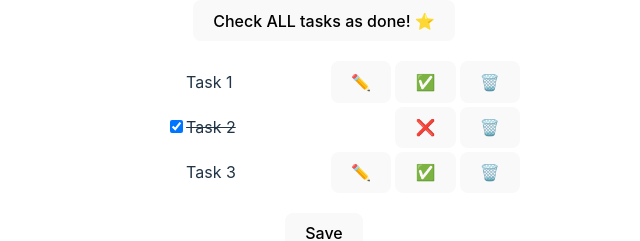
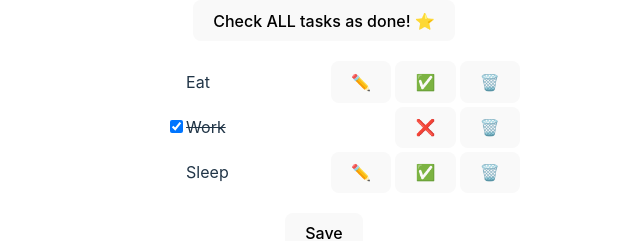
Before and after one commit to danaj22/TASKS, a React (Vite) app: page / in a window 1280 px wide. Shown: the part 357-598 px from the top of the page, without its empty margins (316-956 px from the left). Built offline with nearby package versions, Linux system fonts and the light colour scheme.

Commit message:
save plans in localStorage

```diff
--- a/src/components/TaskListNavigation.tsx
+++ b/src/components/TaskListNavigation.tsx
@@ -1,22 +1,22 @@
 import { useState } from "react";
-import { Task, TaskCollection } from "./Task";
+import { TaskCollection } from "./Task";
 
 interface TaskListNavigationProps {
   plans: TaskCollection[];
-  selectedList: (tasks: Task[]) => void;
+  selectPlan: (plan: TaskCollection) => void;
   addNewPlan: (planName: string) => void;
 }
 
 function TaskListNavigation({
-  selectedList,
+  selectPlan,
   plans,
   addNewPlan,
 }: TaskListNavigationProps) {
   const [editMode, setEditMode] = useState(false);
   const [planName, setPlanName] = useState("");
 
-  const handleClick = (tasks: TaskCollection) => {
-    selectedList(tasks.tasks);
+  const handleClick = (plan: TaskCollection) => {
+    selectPlan(plan);
   };
 
   const createPlan = (name: string) => {
--- a/src/components/ToDoApp.tsx
+++ b/src/components/ToDoApp.tsx
@@ -5,15 +5,14 @@ import RemoveTasks from "./RemoveTasks";
 import TaskListNavigation from "./TaskListNavigation";
 import { Task, TaskCollection } from "./Task";
 
-function ToDoApp() {
-  const [plans, setPlans] = useState<TaskCollection[]>([
+const sampleData = [
   {
     id: 1,
     name: "Plan for today",
     tasks: [
-        { id: "1", name: "Task 1", isDone: false },
-        { id: "2", name: "Task 2", isDone: true },
-        { id: "3", name: "Task 3", isDone: false },
+      { id: "1", name: "Eat", isDone: false },
+      { id: "2", name: "Work", isDone: true },
+      { id: "3", name: "Sleep", isDone: false },
     ],
   },
   {
@@ -25,67 +24,78 @@ function ToDoApp() {
       { id: "6", name: "Task 6", isDone: false },
     ],
   },
-  ]);
-  const [selectedPlan] = useState<TaskCollection>(plans[0]);
-  const [tasks, setTasks] = useState<Task[]>(selectedPlan.tasks);
+];
+
+function ToDoApp() {
+  const [plans, setPlans] = useState<TaskCollection[]>(() => {
+    const savedPlansFromLocalStorage = localStorage.getItem("plans");
+    const savedPlans = JSON.parse(savedPlansFromLocalStorage!);
+    return savedPlans || sampleData;
+  });
+  const [selectedPlan, setSelectedPlan] = useState<TaskCollection>(plans[0]);
 
   const handleCreate = (name: string) => {
-    setTasks([...tasks, { id: name, name: name, isDone: false }]);
+    const updatedTasks = [
+      ...selectedPlan.tasks,
+      { id: name, name: name, isDone: false },
+    ];
+    setSelectedPlan({ ...selectedPlan, tasks: updatedTasks });
   };
 
   const handleRemove = (id: string) => {
-    const updatedTasks = tasks.filter((x) => x.id !== id);
-    setTasks(updatedTasks);
+    const updatedTasks = selectedPlan.tasks.filter((x) => x.id !== id);
+    setSelectedPlan({ ...selectedPlan, tasks: updatedTasks });
   };
 
   const handleChangeStatus = (id: string) => {
-    const updatedTasks = tasks.map((task) =>
+    const updatedTasks = selectedPlan.tasks.map((task) =>
       task.id != id ? task : { ...task, isDone: !task.isDone }
     );
-    setTasks(updatedTasks);
+    setSelectedPlan({ ...selectedPlan, tasks: updatedTasks });
   };
 
   const handleUpdateTasks = (tasks: Task[]) => {
-    setTasks(tasks);
+    setSelectedPlan({ ...selectedPlan, tasks: tasks });
   };
 
-  const setAllAsDone = tasks.map((task) => ({
+  const setAllAsDone = selectedPlan.tasks.map((task) => ({
     ...task,
     isDone: true,
   }));
 
-  const setAllAsNotDone = tasks.map((task) => ({
+  const setAllAsNotDone = selectedPlan.tasks.map((task) => ({
     ...task,
     isDone: false,
   }));
 
   const handleRemoveAll = () => {
-    const updatedTasks = tasks.every((task) => task.isDone)
+    const updatedTasks = selectedPlan.tasks.every((task) => task.isDone)
       ? setAllAsNotDone
       : setAllAsDone;
 
-    setTasks(updatedTasks);
+    setSelectedPlan({ ...selectedPlan, tasks: updatedTasks });
   };
 
   const handleSavePlan = () => {
     const updatedPlans = plans.map((plan) =>
-      plan.id == selectedPlan.id ? { ...plan, tasks: tasks } : plan
+      plan.id == selectedPlan.id ? { ...plan, tasks: selectedPlan.tasks } : plan
     );
     setPlans(updatedPlans);
+    localStorage.setItem("plans", JSON.stringify(updatedPlans));
   };
 
   const handleAddPlan = (planName: string) => {
-    const planToAdd = { id: 4, name: planName, tasks: [] };
+    const planToAdd = { id: plans.length + 1, name: planName, tasks: [] };
     plans.unshift(...[planToAdd]);
     setPlans(plans);
-    setTasks(planToAdd.tasks);
+    setSelectedPlan(planToAdd);
   };
 
   return (
     <>
       <TaskListNavigation
         plans={plans}
-        selectedList={setTasks}
+        selectPlan={setSelectedPlan}
         addNewPlan={handleAddPlan}
       />
 
@@ -94,7 +104,7 @@ function ToDoApp() {
         <CreateTask createTask={handleCreate} />
         <RemoveTasks markAllAsDone={handleRemoveAll} />
         <TaskList
-          tasks={tasks}
+          tasks={selectedPlan.tasks}
           handleRemove={handleRemove}
           changeStatus={handleChangeStatus}
           updateTasks={handleUpdateTasks}
```
Lines whose indentation alone changed are shown as unchanged.
